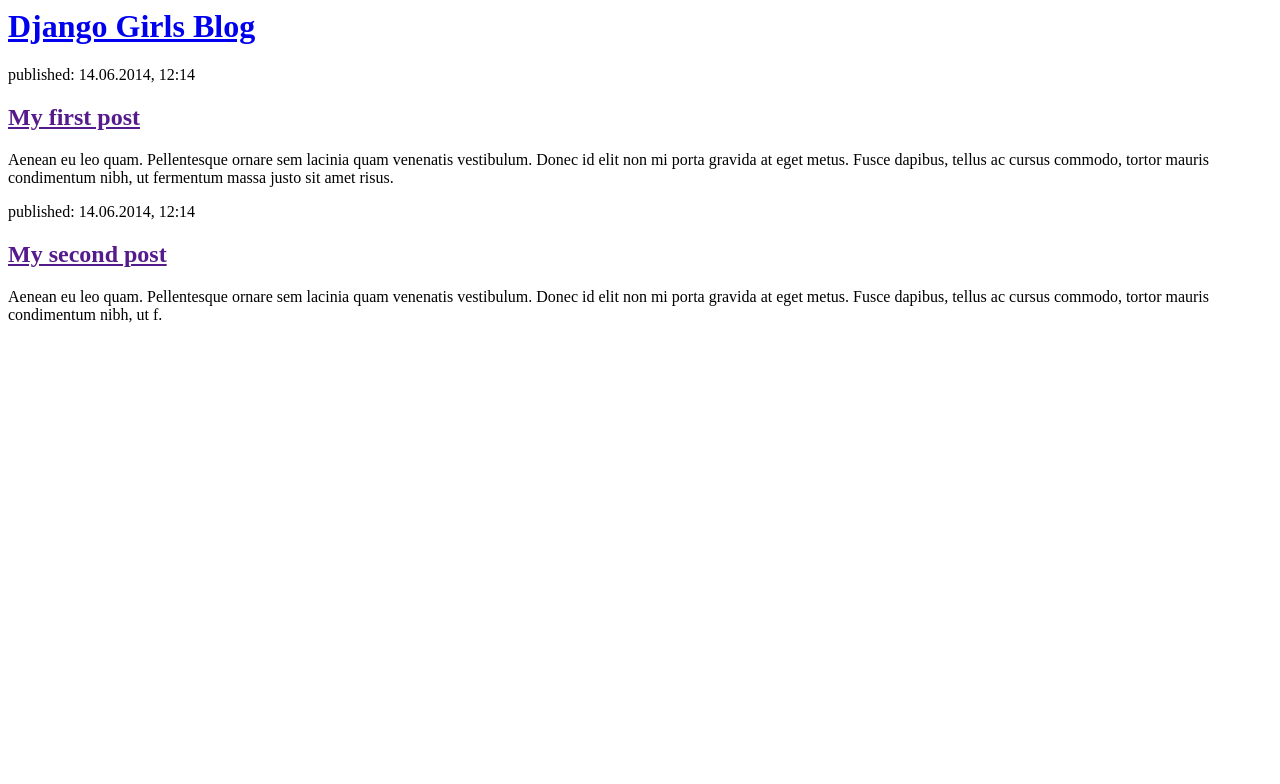
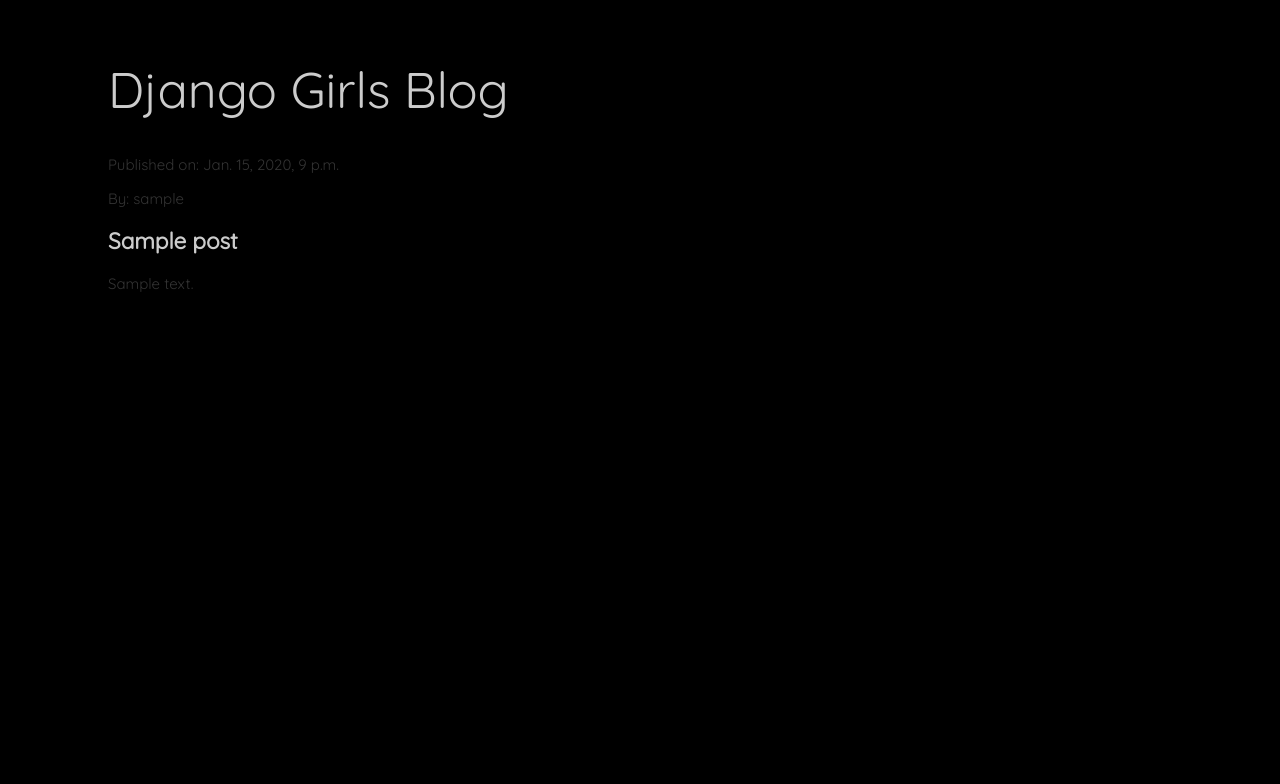
Before and after one commit to bcctrxlstrng/my-first-blog, a Django app: template blog/templates/blog/post_list.html in a window 1280 px wide. Shown: the top 784 px of the page. Run offline with Django 3.2, Linux system fonts and the light colour scheme; the template is opened without the code that fills it: values that come from a table or form of the project are taken from there, others are empty; tables that the repository leaves empty hold one stand-in row (values such as "Sample post").

Commit message:
Changed home page

```diff
--- a/blog/templates/blog/post_list.html
+++ b/blog/templates/blog/post_list.html
@@ -1,22 +1,26 @@
 <html>
     <head>
         <title>Django Girls blog</title>
+        <style ="text/css">
+            @import url('https://fonts.googleapis.com/css?family=Quicksand');
+            body {background-color: #000000; color: #333333; font: 15px 'Quicksand';}
+            h1 {color: #ffffff; font: 50px 'Quicksand';}
+            a:link {color: #cccccc; text-decoration: none;}
+            a:visited {color: #cccccc}
+            a:hover {color: #333333}
+            a:active {color: #cccccc}
+        </style>
     </head>
     <body>
-        <div>
+        <div style="position: relative; top: 50px; left: 100px; width: 500px;">
             <h1><a href="/">Django Girls Blog</a></h1>
-        </div>
-
-        <div>
-            <p>published: 14.06.2014, 12:14</p>
-            <h2><a href="">My first post</a></h2>
-            <p>Aenean eu leo quam. Pellentesque ornare sem lacinia quam venenatis vestibulum. Donec id elit non mi porta gravida at eget metus. Fusce dapibus, tellus ac cursus commodo, tortor mauris condimentum nibh, ut fermentum massa justo sit amet risus.</p>
-        </div>
-
-        <div>
-            <p>published: 14.06.2014, 12:14</p>
-            <h2><a href="">My second post</a></h2>
-            <p>Aenean eu leo quam. Pellentesque ornare sem lacinia quam venenatis vestibulum. Donec id elit non mi porta gravida at eget metus. Fusce dapibus, tellus ac cursus commodo, tortor mauris condimentum nibh, ut f.</p>
-        </div>
+            {% for post in posts %}
+                <div>
+                    <p>Published on: {{ post.published_date }}</p>
+                    <p>By: {{ post.author }}</p>
+                        <h2><a href="">{{ post.title }}</a></h2>
+                        <p>{{ post.text|linebreaksbr }}</p>
+                </div>
+            {% endfor %}
     </body>
 </html>
```
Also changed, not shown: blog/views.py (+6 -1 lines).
